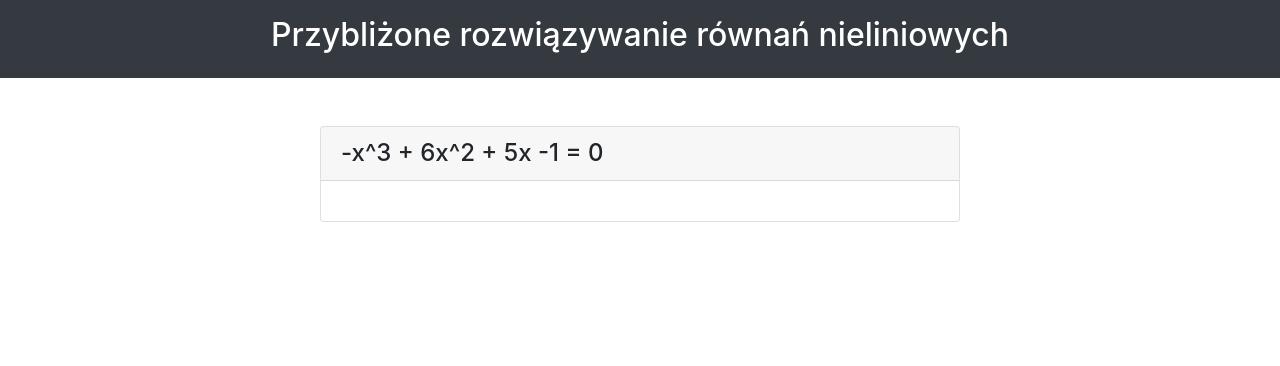
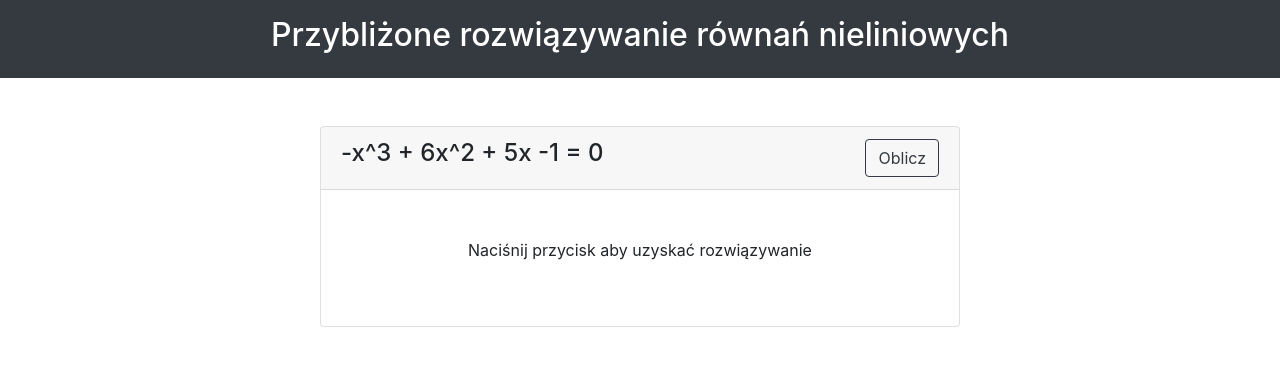
Before and after one commit to projekt-zespolowy-rodeo/rownania-nieliniowe, a plain HTML site: page index.html in a window 1280 px wide. Drawn offline with Linux system fonts and the light colour scheme.

Commit message:
add button for solution

```diff
--- a/index.html
+++ b/index.html
@@ -16,11 +16,15 @@
 
     <div class="card mt-5  w-50 mx-auto">
         <div class="card-header h4">
-            -x^3 + 6x^2 + 5x -1 = 0
+            <div class="d-inline">-x^3 + 6x^2 + 5x -1 = 0</div>
+
+            <div class="d-inline float-right">
+              <button class="btn btn-outline-dark my-2 my-sm-0" type="">Oblicz</button>
+            </div>
           </div>
 
-        <div class="card-body">
-
+        <div class="card-body p-5">
+            <p class="text-center align-middle"> Naciśnij przycisk aby uzyskać rozwiązywanie</p>
         </div>
       </div>
       <script src="script.js"></script>
```
